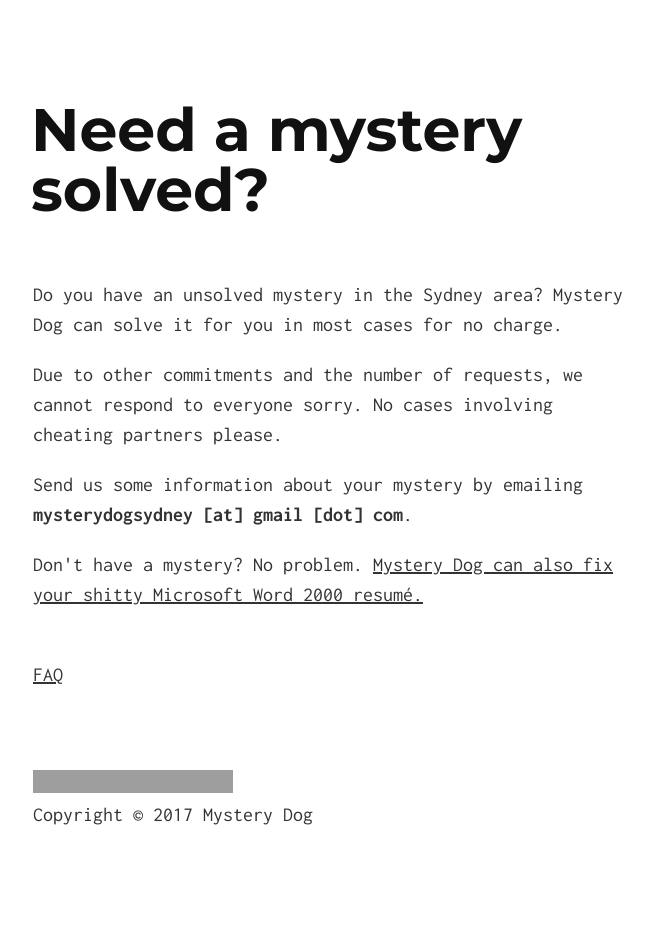
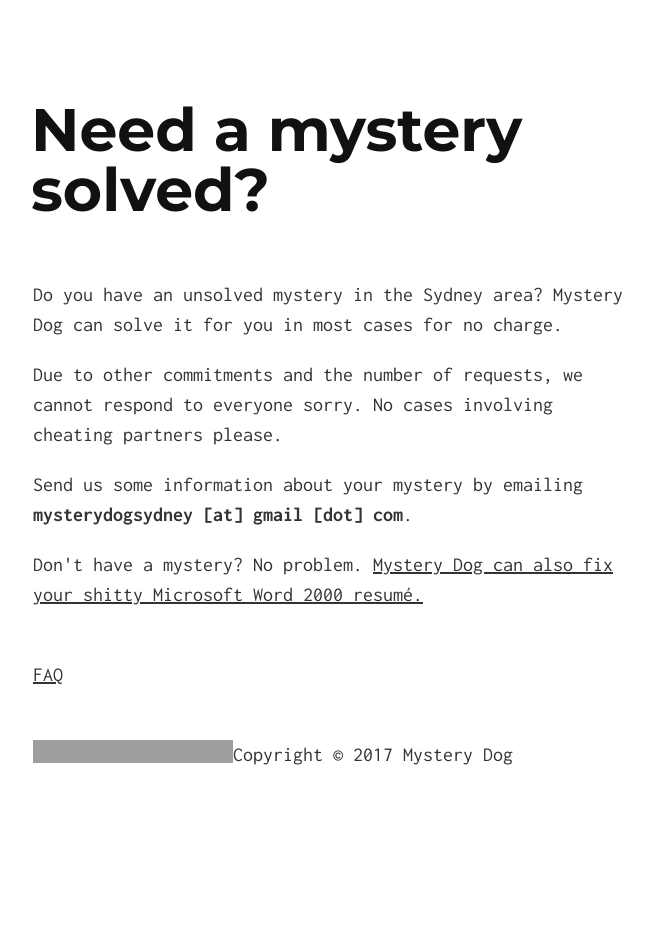
Before and after one commit to tomjoyner/shopping_cart, a Jekyll site: the page built from index.md, in a window 1280 px wide. Shown: the whole page, without its empty margins (307-960 px from the left). Built offline with Jekyll 4.4.1, drawn with Linux system fonts in a browser that asks for light colours; our own code applies the rules of GitHub Pages for plain Markdown files; after the commit the page ends 900 px from its top, so only the background shows below that; grey boxes are pictures that could not be loaded.

Commit message:
Update index.md

```diff
--- a/index.md
+++ b/index.md
@@ -13,5 +13,5 @@
 
 <p>Don't have a mystery? No problem. <a href="/resumeservice.html">Mystery Dog can also fix your shitty Microsoft Word 2000 resumé.</a> </p>
 <br><p><a href="/faqs">FAQ</a></p></br>
-<br><img src="https://cdn.shopify.com/s/files/1/2212/7751/files/MysteryDog_logo_web.png?4061547665473719697" alt="Mystery Dog logo" height="23" width="200" align=left></br>
+<img src="https://cdn.shopify.com/s/files/1/2212/7751/files/MysteryDog_logo_web.png?4061547665473719697" alt="Mystery Dog logo" height="23" width="200" align=left>
 <p>Copyright © 2017 Mystery Dog</p>
```
